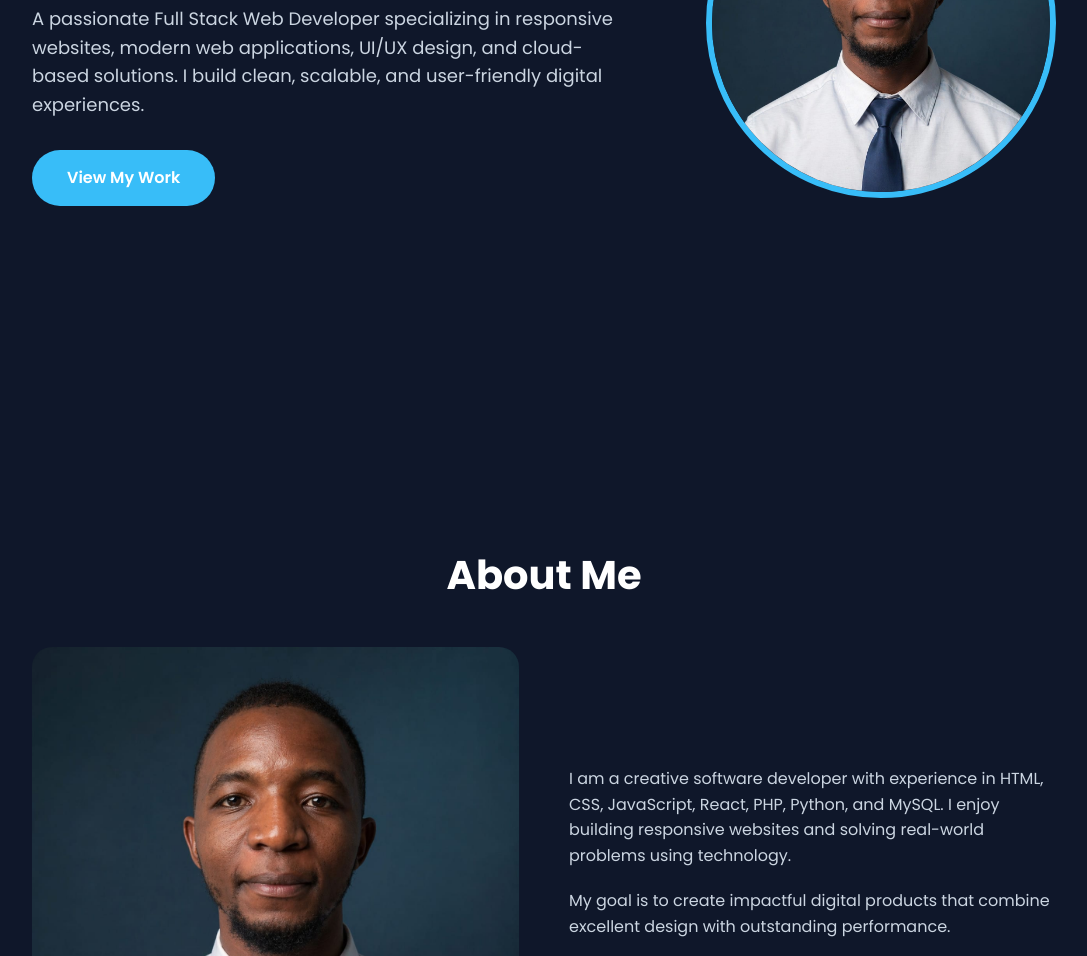
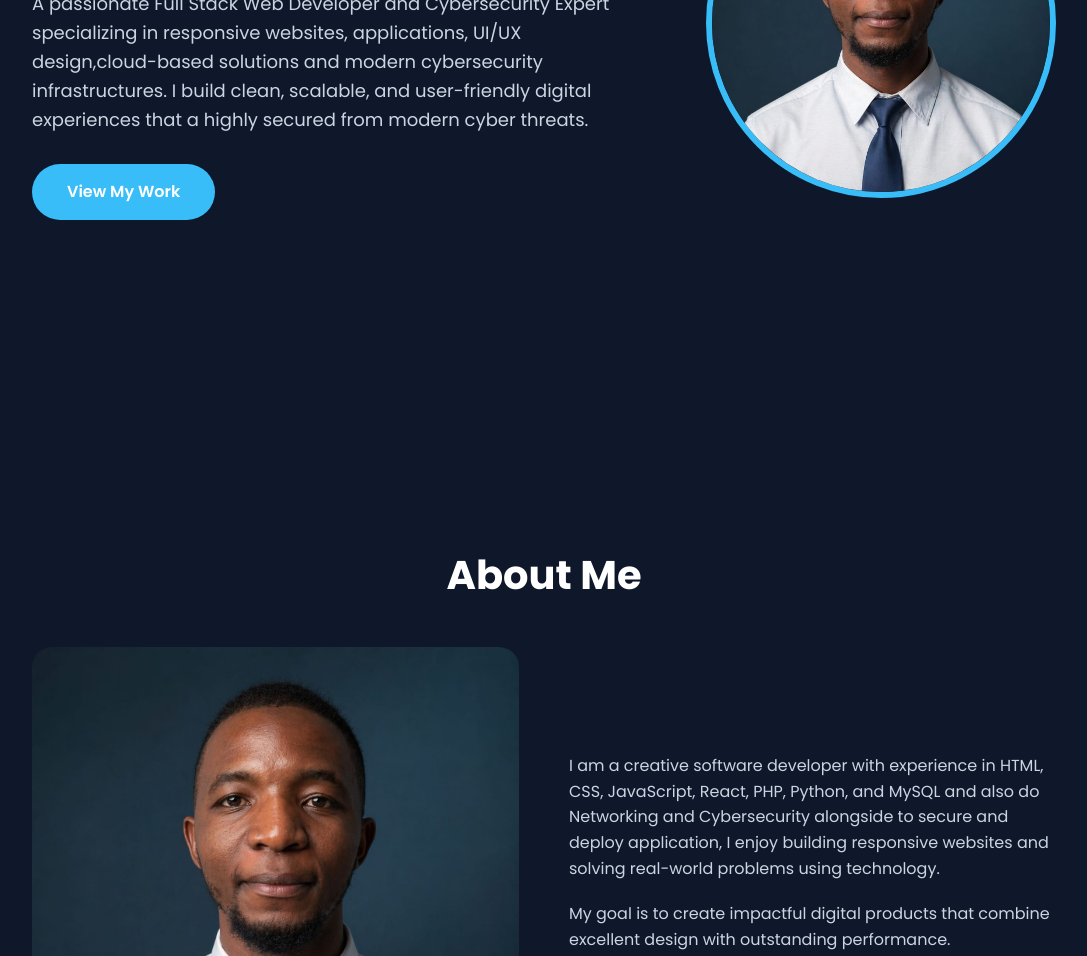
Before and after one commit to wderrick007/wderrick007.github.io, a plain HTML site: page index.html in a window 1280 px wide. Shown: the part 377-1333 px from the top of the page, without its empty margins (96-1183 px from the left). Drawn offline with Linux system fonts and the light colour scheme.

Commit message:
Update index.html

```diff
--- a/index.html
+++ b/index.html
@@ -3,7 +3,7 @@
 <head>
 <meta charset="UTF-8">
 <meta name="viewport" content="width=device-width, initial-scale=1.0">
-<title>Your Name | Professional Portfolio</title>
+<title>Derrick Walugada | Professional Portfolio</title>
 
 <link rel="preconnect" href="https://fonts.googleapis.com">
 <link rel="preconnect" href="https://fonts.gstatic.com" crossorigin>
@@ -262,9 +262,9 @@ display:none;
 <h1>Derrick Walugada</h1>
 
 <p>
-A passionate Full Stack Web Developer specializing in responsive websites,
-modern web applications, UI/UX design, and cloud-based solutions.
-I build clean, scalable, and user-friendly digital experiences.
+A passionate Full Stack Web Developer and Cybersecurity Expert specializing in responsive websites, applications,
+UI/UX design,cloud-based solutions and modern cybersecurity infrastructures.
+I build clean, scalable, and user-friendly digital experiences that a highly secured from modern cyber threats.
 </p>
 
 <a href="#projects" class="btn">View My Work</a>
@@ -287,7 +287,7 @@ I build clean, scalable, and user-friendly digital experiences.
 
 <p>
 I am a creative software developer with experience in HTML, CSS,
-JavaScript, React, PHP, Python, and MySQL. I enjoy building responsive
+JavaScript, React, PHP, Python, and MySQL and also do Networking and Cybersecurity alongside to secure and deploy application, I enjoy building responsive
 websites and solving real-world problems using technology.
 </p>
 
```
